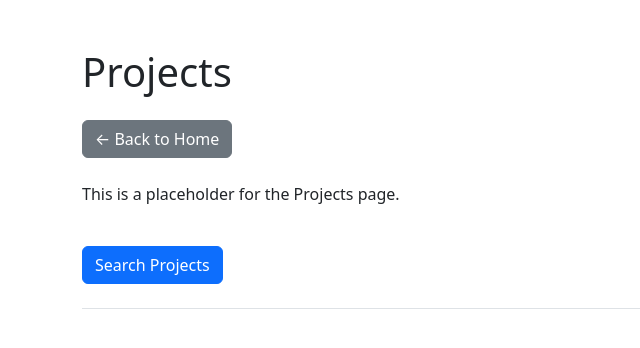
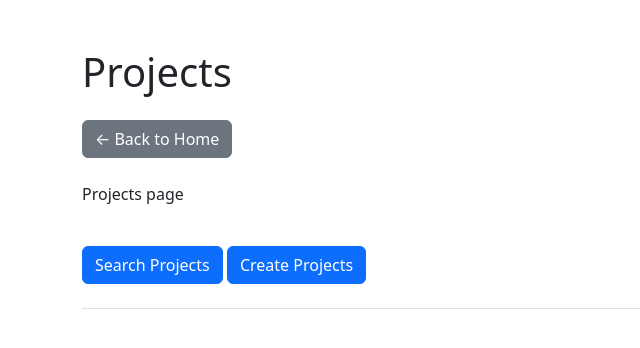
Before and after one commit to jesundma/Depreciation-Simulation, a Flask app: page /projects in a window 1280 px wide. Shown: the top 348 px of the page, without its empty margins (0-640 px from the left). Run offline with Flask 3, Linux system fonts and the light colour scheme.

Commit message:
Create Projects added for new modal. No modal created yet.

```diff
--- a/gui_web/templates/projects.html
+++ b/gui_web/templates/projects.html
@@ -54,8 +54,9 @@
     <div class="container mt-5">
         <h1>Projects</h1>
         <a href="/" class="btn btn-secondary mt-3">&larr; Back to Home</a>
-        <p class="mt-4">This is a placeholder for the Projects page.</p>
+        <p class="mt-4">Projects page</p>
         <button class="btn btn-primary mt-4" data-bs-toggle="modal" data-bs-target="#searchModal">Search Projects</button>
+        <button class="btn btn-primary mt-4" data-bs-toggle="modal" data-bs-target="#createModal">Create Projects</button>
     </div>
 
     <!-- Tabbed project view -->
```
Also changed, not shown: db/has_calculated_depreciations.py (deleted).
